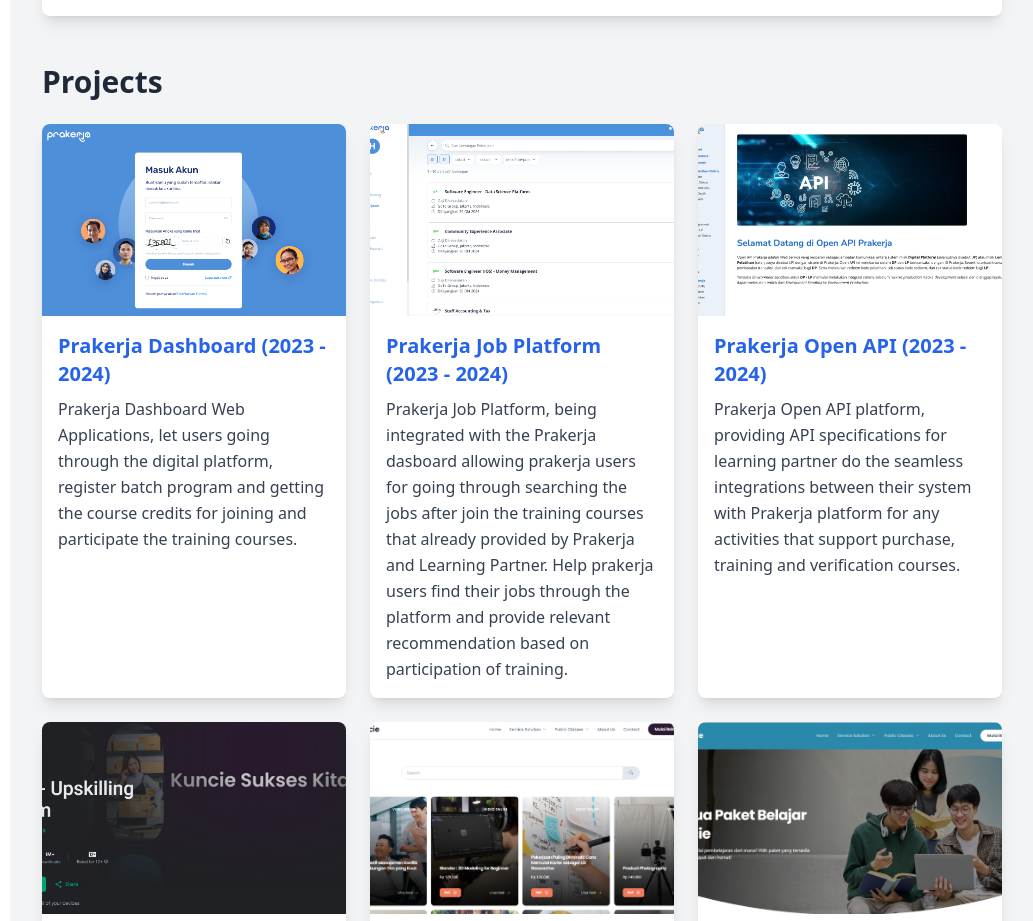
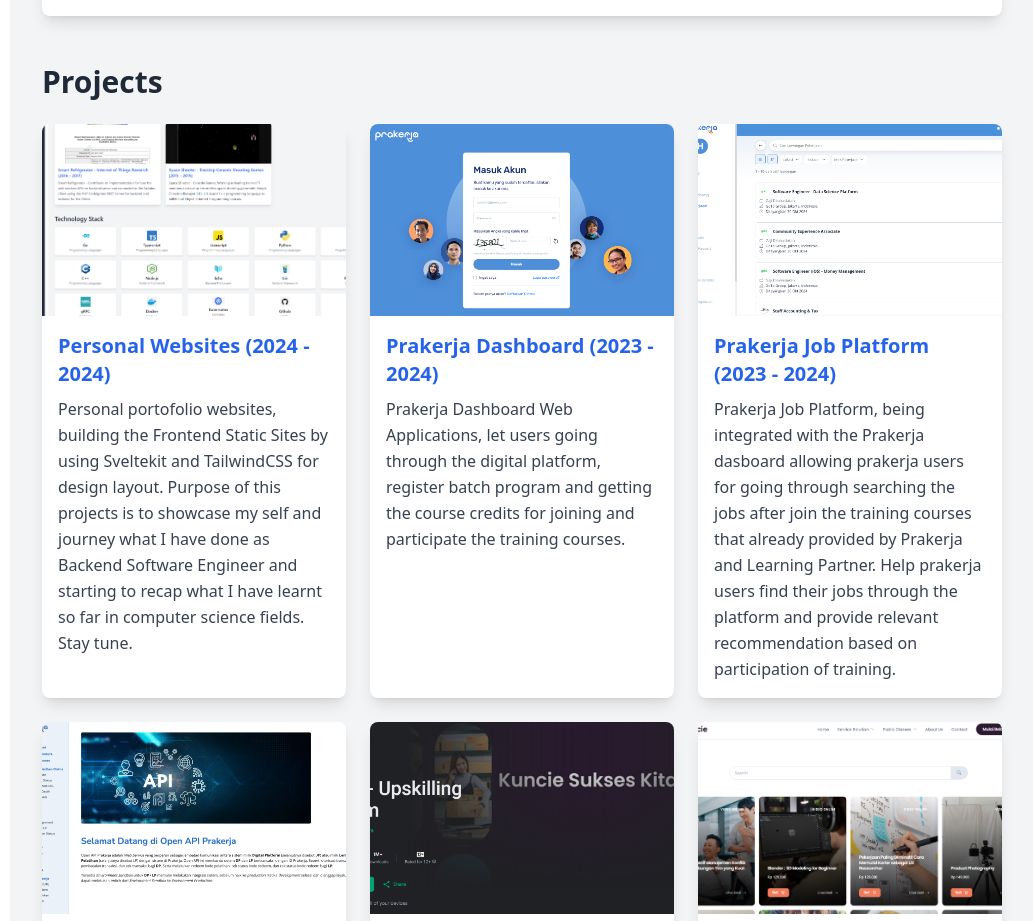
Before and after one commit to HarryChang30/harry-portofolio, a SvelteKit app: page / in a window 1280 px wide. Shown: the part 1388-2309 px from the top of the page, without its empty margins (246-1279 px from the left). Built offline with nearby package versions, Linux system fonts and the light colour scheme.

Commit message:
adding new personal projects

```diff
--- a/src/components/Projects.svelte
+++ b/src/components/Projects.svelte
@@ -1,5 +1,13 @@
 <script>
     export let projects = [
+        {
+          name: "Personal Websites",
+          startYear: 2024,
+          endYear: 2024,
+          thumbnail: "/projects/portofolio-websites.png",
+          url: "https://harry-portofolio.vercel.app/",
+          description: "Personal portofolio websites, building the Frontend Static Sites by using Sveltekit and TailwindCSS for design layout. Purpose of this projects is to showcase my self and journey what I have done as Backend Software Engineer and starting to recap what I have learnt so far in computer science fields. Stay tune."
+        },
         {
             name: "Prakerja Dashboard",
             startYear: 2023,
```
Also changed, not shown: static/projects/portofolio-websites.png (added).
